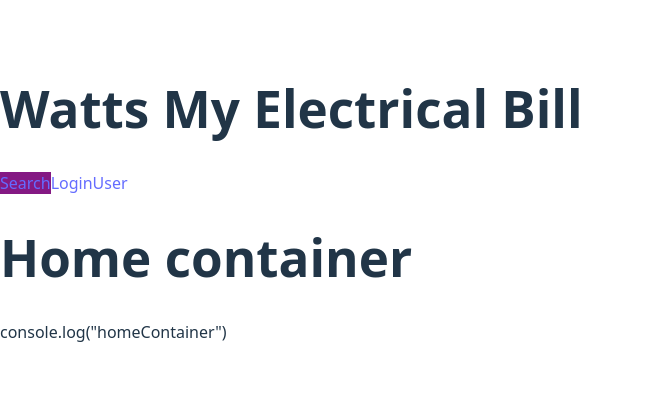
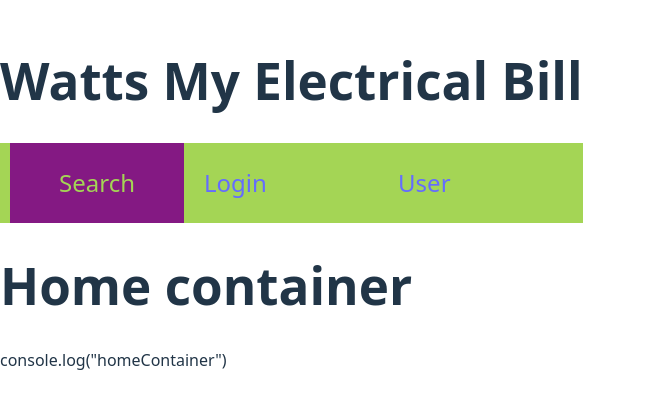
Before and after one commit to mkendall42/Watts-My-Electricity-Bill-FE-updates, a React (Vite) app: page / in a window 1280 px wide. Shown: the part 205-614 px from the top of the page, without its empty margins (0-646 px from the left). Built offline with nearby package versions, Linux system fonts and the light colour scheme.

Commit message:
Fix: NavLink wrapper and css

```diff
--- a/src/App.css
+++ b/src/App.css
@@ -39,7 +39,7 @@
 
 .read-the-docs {
   color: #888; */
-}
+/* } */
 
 .nav {
   width: 30%;
@@ -47,11 +47,11 @@
 
 .active {
   background-color: #841983;
-  /* height: 100%;
+  height: 100%;
   display: flex;
   justify-content: center;
   align-items: center;
-  color: #A4D555 */
+  color: #A4D555
 }
 
 nav {
--- a/src/App.jsx
+++ b/src/App.jsx
@@ -11,9 +11,11 @@ function App() {
      return (
      <main className='App'>
         <h1>Watts My Electrical Bill</h1>
-        <NavLink to="/" className="nav">Search</NavLink>
-        <NavLink to="/login" className="nav">Login</NavLink>
-        <NavLink to="/userId" className="nav">User</NavLink>
+        <nav>
+            <NavLink to="/" className="nav">Search</NavLink>
+            <NavLink to="/login" className="nav">Login</NavLink>
+            <NavLink to="/userId" className="nav">User</NavLink>
+        </nav>
         <Routes>
             <Route path="/" element={<HomeContainer />}/>
             <Route path="/:userId" element={<UserReportsContainer />}>
```
